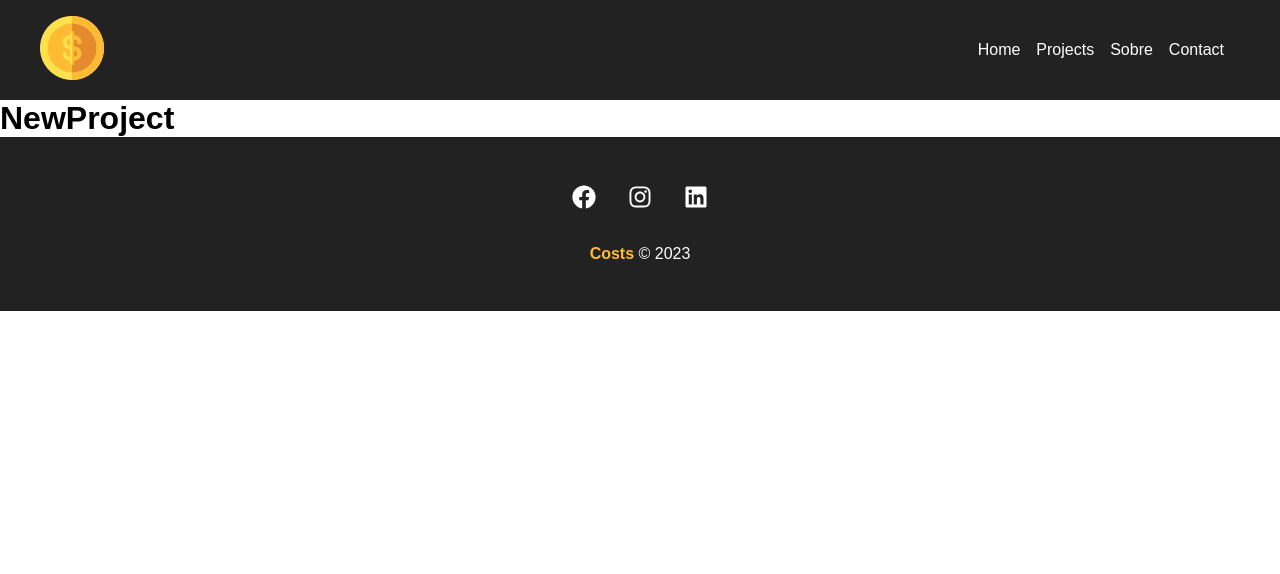
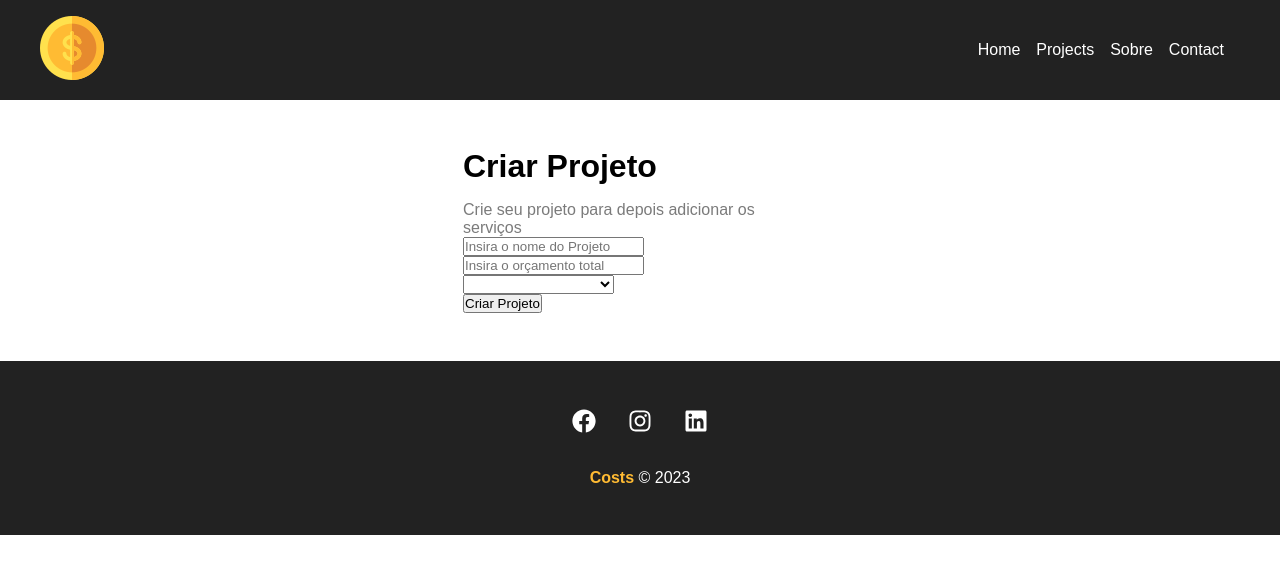
Before and after one commit to Gabr1elSouza/CostReact, a React (Create React App) app: page /newproject in a window 1280 px wide. Shown: the top 574 px of the page. Built offline with nearby package versions, Linux system fonts and the light colour scheme.

Commit message:
NewProject

```diff
--- a/src/App.js
+++ b/src/App.js
@@ -1,4 +1,4 @@
-import {BrowserRouter as Router, Routes, Route, Link} from 'react-router-dom'
+import {BrowserRouter as Router, Routes, Route } from 'react-router-dom'
 
 import Home from './components/pages/Home'
 import Contact from './components/pages/Contact'
--- /dev/null
+++ b/src/components/Project/ProjectForm.js
@@ -0,0 +1,21 @@
+function PorjectForm(){
+    return (
+    <form>
+        <div>
+        <input type='text' placeholder='Insira o nome do Projeto'/>
+        </div>
+        <div>
+        <input type="Number" placeholder="Insira o orçamento total" />
+        </div>
+        <div>
+        <select name='category_id' >
+            <option disabled>Selecione a categoria</option>
+        </select>
+        </div>
+        <div>
+            <input type="submit" value='Criar Projeto'/>
+        </div>
+    </form>
+    )
+}
+export default PorjectForm
--- a/src/components/pages/NewProject.js
+++ b/src/components/pages/NewProject.js
@@ -1,6 +1,12 @@
+import PorjectForm from '../Project/ProjectForm'
+import styles from './NewProject.module.css'
 function NewProject(){
     return(
-        <h1>NewProject</h1>
+        <div className = {styles.newproject_Container}>
+            <h1>Criar Projeto</h1>
+            <p>Crie seu projeto para depois adicionar os serviços</p>
+            <PorjectForm/>
+        </div>
     )
 }
 
--- /dev/null
+++ b/src/components/pages/NewProject.module.css
@@ -0,0 +1,13 @@
+.newproject_Container{
+    width: 450px;
+    margin:  0 auto;
+    padding: 3em;
+}
+
+.newproject_Container h1{
+    margin-bottom: 0.5em;
+}
+
+.newproject_Container p{
+    color: #7b7b7b;
+}
```
